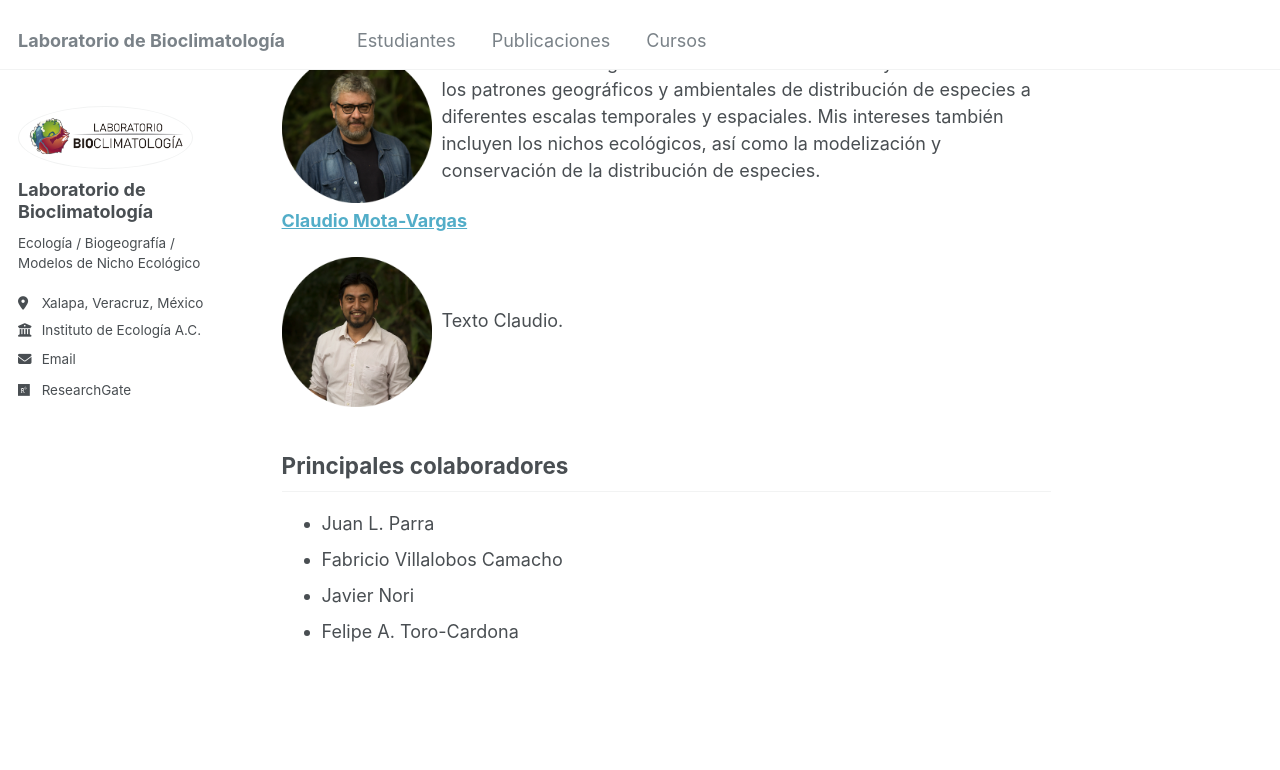
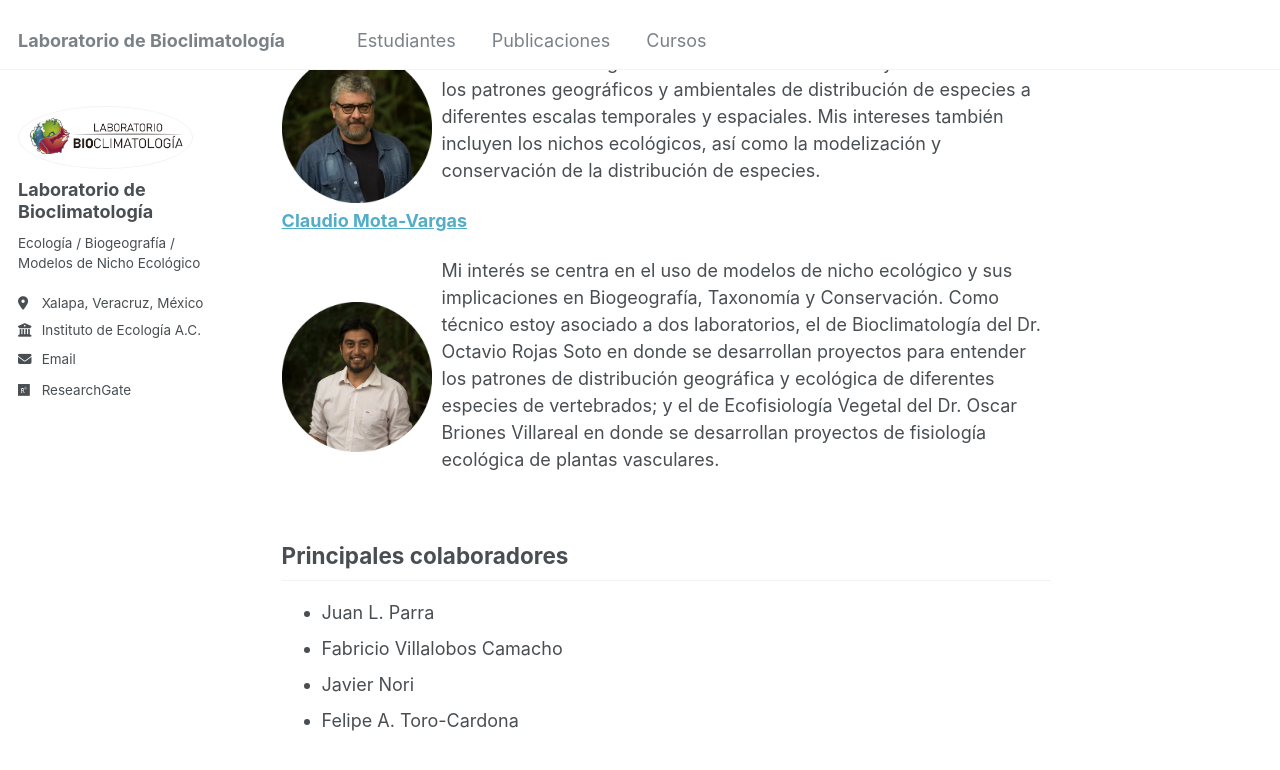
Before and after one commit to Labbioclim/bioclimat, a Jekyll site: the page built from _pages/about.md, in a window 1280 px wide and 900 px high, scrolled down 1209 px. Shown: the top 770 px of the window. Built offline with Jekyll 4.4.1, drawn with Linux system fonts in a browser that asks for light colours.

Commit message:
Update about.md

```diff
--- a/_pages/about.md
+++ b/_pages/about.md
@@ -30,7 +30,7 @@ Investigadores principales
 
 <div style="display: flex; align-items: center;">
   <img src="https://labbioclim.github.io/bioclimat/images/claudio.png" alt="Descripción de la imagen" width="150" style="margin-right: 10px;">
-  <p> Texto Claudio.</p>
+  <p>Mi interés se centra en el uso de modelos de nicho ecológico y sus implicaciones en Biogeografía, Taxonomía y Conservación. Como técnico estoy asociado a dos laboratorios, el de Bioclimatología del Dr. Octavio Rojas Soto en donde se desarrollan proyectos para entender los patrones de distribución geográfica y ecológica de diferentes especies de vertebrados; y el de Ecofisiología Vegetal del Dr. Oscar Briones Villareal en donde se desarrollan proyectos de fisiología ecológica de plantas vasculares.</p>
 </div>
 
 Principales colaboradores
```
